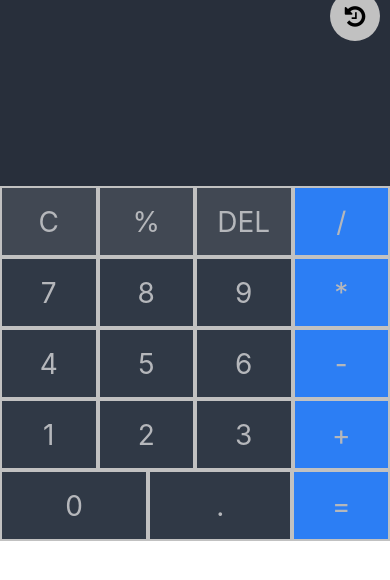
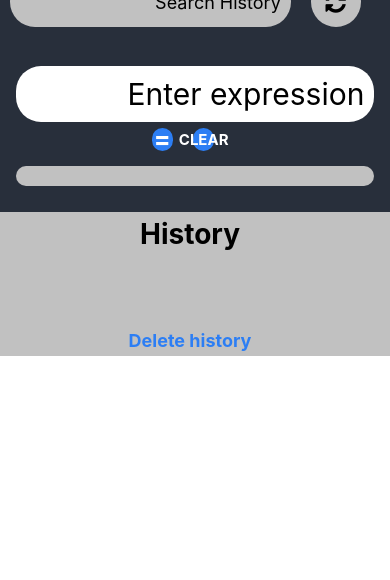
Before and after one commit to npk7264/Calculator, a React Native app: screen / in a window 390 px wide. Shown: the top 580 px of the page. Built offline with nearby package versions, Linux system fonts and the light colour scheme.

Commit message:
create new style, remove number keyboard

```diff
--- a/App.js
+++ b/App.js
@@ -1,107 +1,26 @@
 import React, { useState } from "react";
-import {
-  StyleSheet,
-  View,
-  ScrollView,
-  Text,
-  TextInput,
-  TouchableOpacity,
-  Platform,
-} from "react-native";
+import { StyleSheet, View, ScrollView, Text, TextInput, TouchableOpacity, } from "react-native";
 
 import Icon from "react-native-vector-icons/FontAwesome";
 
 export default function App() {
   const [currentNumber, setCurrentNumber] = useState("");
   const [lastNumber, setLastNumber] = useState("");
-  const buttons =
-  [
-    'C', '%', 'DEL', '/',
-    7, 8,  9, '*',
-    4, 5, 6, '-',
-    1, 2, 3, '+',
-    0, '.', '=',
-  ];
   // history
-  const [showHistory, setShowHistory] = useState(false);
-  const [prevResults, setPrevResults] = useState([]);
+  const [historyExpressions, setHistoryExpressions] = useState([]);
   // search
-  const [searchIcon, setSearchIcon] = useState(false);
   // check if search TextInput change
   const [searchChange, setSearchChange] = useState(false);
   const [searchText, setSearchText] = useState("");
   const [filteredText, setFilteredText] = useState([]);
 
-  const validInput = (currentNumber) => {
-    let len = currentNumber.length;
-    if (!["+", "-", "*", "/", "%", "."].includes(currentNumber[len - 1]))
-      return true;
-    return false;
-  };
-
-  const handleInput = (btnPressed) => {
-    if (["+", "-", "*", "/", "%", "."].includes(btnPressed)) {
-      if (
-        validInput(currentNumber) &&
-        !(currentNumber.length == 0 && btnPressed != "-")
-      ) {
-        setCurrentNumber(currentNumber + btnPressed);
-      } else if (
-        !(
-          btnPressed != "-" &&
-          (currentNumber.length == 0 || currentNumber == "-")
-        )
-      ) {
-        let temp = currentNumber.slice(0, currentNumber.length - 1);
-        setCurrentNumber(temp + btnPressed);
-      }
-      return;
-    }
-
-    switch (btnPressed) {
-      case "DEL":
-        setCurrentNumber(currentNumber.substring(0, currentNumber.length - 1));
-        return;
-      case "C":
-        setLastNumber("");
-        setCurrentNumber("");
-        return;
-      case "=":
-        if (validInput(currentNumber) && currentNumber.length != 0) {
-          setLastNumber(currentNumber + "=");
-          calculate();
-        }
-        return;
-    }
-
-    handleNumber(btnPressed)
-  };
-
-  const handleNumber = (btnPressed) => {
-    if (
-      currentNumber.length == 0 ||
-      (currentNumber.length == 1 && currentNumber !== "0") ||
-      (currentNumber.length > 1 &&
-        !(
-          currentNumber[currentNumber.length - 1] === "0" &&
-          ["+", "-", "*", "/", "%"].includes(currentNumber[currentNumber.length - 2])
-        ))
-    )
-      setCurrentNumber(currentNumber + btnPressed);
-  };
-
-  const calculate = () => {
-    let result = eval(currentNumber).toString();
-    setPrevResults([...prevResults, currentNumber + "=" + result]);
-    setCurrentNumber(result);
-    return;
-  };
-
   const searchFilter = (text) => {
     // Check if searched text is not blank
     if (text) {
-      const newData = prevResults.filter((item) => {
-        return item.indexOf(text) > -1;
+      const newData = historyExpressions.filter((item) => {
+        return (
+          item.expression.indexOf(text) > -1 || item.result.indexOf(text) > -1
+        );
       });
       setFilteredText(newData);
       setSearchText(text);
@@ -114,8 +33,7 @@ export default function App() {
   return (
     <View>
       <View style={styles.results}>
-        <View style={styles.menu}>
-          {showHistory ? (
+        <View style={styles.searchMenu}>
           <TextInput
             style={styles.searchBar}
             onChangeText={(text) => {
@@ -126,97 +44,120 @@ export default function App() {
             placeholder="Search History"
             keyboardType="visible-password"
           />
-          ) : null}
-          <View style={styles.historyButton}>
+          <TouchableOpacity style={styles.refreshSearchButton}>
             <Icon
-              name={!showHistory ? "history" : "calculator"}
+              name={"refresh"}
               size={24}
               color={"black"}
               onPress={() => {
-                setSearchIcon(!searchIcon);
-                setShowHistory(!showHistory);
+                setSearchText("");
                 setSearchChange(false);
-                setSearchText("");
               }}
             />
+          </TouchableOpacity>
         </View>
-        </View>
-
-        <TextInput style={styles.expText} value={lastNumber} showSoftInputOnFocus={false}/>
         <TextInput
           style={styles.inputText}
           onChangeText={(text) => {
+            setCurrentNumber(text);
+          }}
+          value={currentNumber}
+          placeholder="Enter expression"
+          keyboardType="visible-password"
+        />
+        <View style={styles.menuButton}>
+          <TouchableOpacity
+            style={styles.buttonEqual}
+            onPress={() => {
               try {
-              if (typeof eval(text) == "number") setCurrentNumber(text);
+                let temp = eval(currentNumber).toString();
+                setLastNumber(temp);
+                setHistoryExpressions([...historyExpressions, { expression: currentNumber, result: temp },
+                ]);
               } catch {
-              alert("Biểu thức không hợp lệ!");
+                setLastNumber("");
               }
             }}
-          value={currentNumber}
-          showSoftInputOnFocus={false}
-        />
+          >
+            <Text style={{ color: "#fff", fontSize: 25, fontWeight: "bold" }}>=</Text>
+          </TouchableOpacity>
+          <TouchableOpacity
+            style={styles.buttonEqual}
+            onPress={() => {
+              setCurrentNumber("");
+              setLastNumber("");
+            }}
+          >
+            <Text style={{ color: "#fff", fontSize: 15, fontWeight: "bold" }}>CLEAR</Text>
+          </TouchableOpacity>
+        </View>
+        <Text style={styles.expText}>{lastNumber}</Text>
       </View>
 
-      <View style={!showHistory ? styles.buttons : styles.historyList}>
-        {!showHistory ? (
-          buttons.map((btn) => (
-            <TouchableOpacity
-              key={btn}
-              style={[
-                styles.button,
-                ["+", "-", "*", "/", "="].includes(btn)
-                  ? { backgroundColor: "#2c7ef4" }
-                  : {
-                      backgroundColor: ["C", "%", "DEL"].includes(btn)
-                        ? "#414853"
-                        : "#303946",
-                      minWidth: btn == 0 ? Platform.OS === "web"? "38%" : "36%" : btn == "." ? "37%" : "24%",
-                    },
-              ]}
-              onPress={() => handleInput(btn)}
-            >
-              <Text style={styles.textButton}>{btn}</Text>
-            </TouchableOpacity>
-          ))
-        ) : (
-          <View>
-            <Text style={{textAlign: "center", fontSize: 28, fontWeight: "bold", padding: 5,}}>History</Text>
-            <ScrollView style={{ height: "80%" }}>
+      <View style={styles.historyList}>
+        <Text style={{ textAlign: "center", fontSize: 28, fontWeight: "bold", padding: 5, }}>History</Text>
+        <ScrollView style={{ height: "80%", marginLeft: 10 }}>
           {searchChange
-                ? filteredText.map((ftext, index) => {
+            ? filteredText.map((item, index) => {
                 return (
-                      <Text key={index} style={styles.historyText}>{ftext}</Text>
+                  <Text key={index} style={[styles.historyText, {fontWeight: "bold"}]}>
+                    {item.expression + "=" + item.result}
+                  </Text>
                 );
               })
-                : prevResults.map((presult, index) => {
+            : historyExpressions.map((item, index) => {
                 return (
-                      <Text key={index} style={styles.historyText}>{presult}</Text>
+                  <Text key={index} style={styles.historyText}>
+                    {item.expression + "=" + item.result}
+                  </Text>
                 );
               })}
         </ScrollView>
         <Text
-              style={{fontSize: 18, fontWeight: "bold", textAlign: "center", alignSelf: "center", padding: 5, color: "#2c7ef4", width: "36%",}}
+          style={{
+            fontSize: 18,
+            fontWeight: "bold",
+            textAlign: "center",
+            alignSelf: "center",
+            padding: 5,
+            color: "#2c7ef4",
+            width: "36%",
+          }}
           onPress={() => {
-                setPrevResults([]);
+            setHistoryExpressions([]);
             setFilteredText([]);
           }}
         >
           Delete history
         </Text>
       </View>
-        )}
-      </View>
     </View>
   );
 }
 
 const styles = StyleSheet.create({
-  menu: {
+  searchMenu: {
     flexDirection: "row",
-    bottom: "10%",
+    bottom: "15%",
   },
-  historyButton: {
-    margin: 10,
+  menuButton: {
+    flexDirection: "row",
+    height: "12%",
+    bottom: "5%",
+    marginVertical: 15,
+  },
+  buttonEqual: {
+    width: "20%",
+    height: "100%",
+    alignItems: "center",
+    justifyContent: "center",
+    backgroundColor: "#2c7ef4",
+    borderRadius: 25,
+    marginHorizontal: 10,
+  },
+  refreshSearchButton: {
+    marginHorizontal: 10,
+    marginBottom: 10,
     backgroundColor: "#c1c1c1",
     alignItems: "center",
     justifyContent: "center",
@@ -225,60 +166,49 @@ const styles = StyleSheet.create({
     borderRadius: 25,
   },
   searchBar: {
-    margin: 10,
+    marginHorizontal: 10,
+    marginBottom: 10,
     backgroundColor: "#c1c1c1",
     fontSize: 18,
     textAlign: "right",
     padding: 10,
-    width: "75%",
+    width: "72%",
     height: 50,
     borderRadius: 25,
   },
   results: {
     backgroundColor: "#282f3b",
     maxWidth: "100%",
-    minHeight: "35%",
-    alignItems: "flex-end",
+    minHeight: "50%",
+    alignItems: "center",
     justifyContent: "flex-end",
+    paddingBottom: 16,
+  },
+  inputText: {
+    fontSize: 30,
+    width: "92%",
+    textAlign: "right",
+    padding: 10,
+    color: "#000",
+    backgroundColor: "#fff",
+    bottom: "5%",
+    borderRadius: 25,
   },
   expText: {
-    color: "#B5B7BB",
+    color: "#2c7ef4",
+    fontWeight: "bold",
     fontSize: 30,
     padding: 10,
     textAlign: "right",
-    width: "100%",
-  },
-  inputText: {
-    fontSize: 40,
-    height: 60,
-    width: "100%",
-    textAlign: "right",
-    padding: 10,
-    color: "#fff",
-  },
-  buttons: {
-    width: "100%",
-    height: "35%",
-    flexDirection: "row",
-    flexWrap: "wrap",
-  },
-  button: {
-    borderColor: "#c1c1c1",
-    borderWidth: 2,
-    alignItems: "center",
-    justifyContent: "center",
-    minWidth: "24%",
-    minHeight: "54%",
-    flex: 1,
-  },
-  textButton: {
-    color: "#b5b7bb",
-    fontSize: 28,
+    width: "92%",
+    backgroundColor: "#c1c1c1",
+    bottom: "5%",
+    borderRadius: 25,
   },
   historyList: {
     paddingRight: 10,
     width: "100%",
-    height: "65%",
+    height: "50%",
     backgroundColor: "#c1c1c1",
   },
   historyText: {
```
Lines whose indentation alone changed are shown as unchanged.
